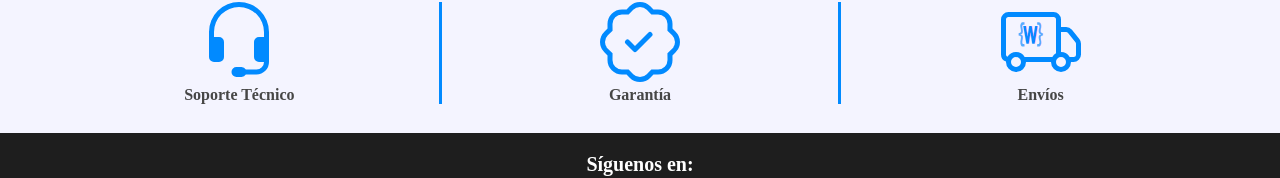
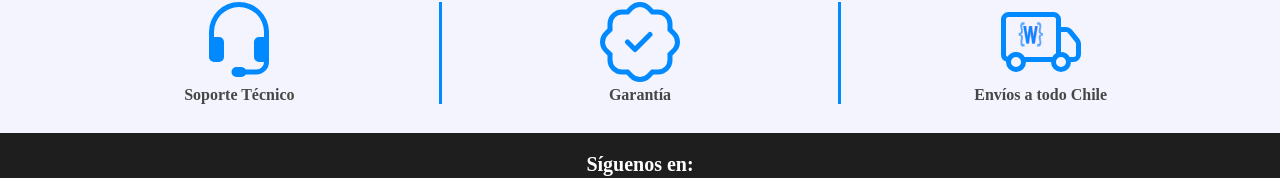
Before and after one commit to wdelcant/wdelcant-app, a React (Create React App) app: page / in a window 1280 px wide. Shown: the part 2240-2418 px from the top of the page. Built offline with nearby package versions, Linux system fonts and the light colour scheme.

Commit message:
last update

```diff
--- a/src/components/Footer/FooterSecondary.jsx
+++ b/src/components/Footer/FooterSecondary.jsx
@@ -19,7 +19,7 @@ const FooterSecunday = () => {
         <div className="footer__secondary--shipments">
           <BsTruck className="footer__secondary--icon"/>
           <img className="footer__secondary--img" src="assets/images/logo.svg" alt="" />
-          <p>Envíos</p>
+          <p>Envíos a todo Chile</p>
         </div>
     </div>
   </section>
```
